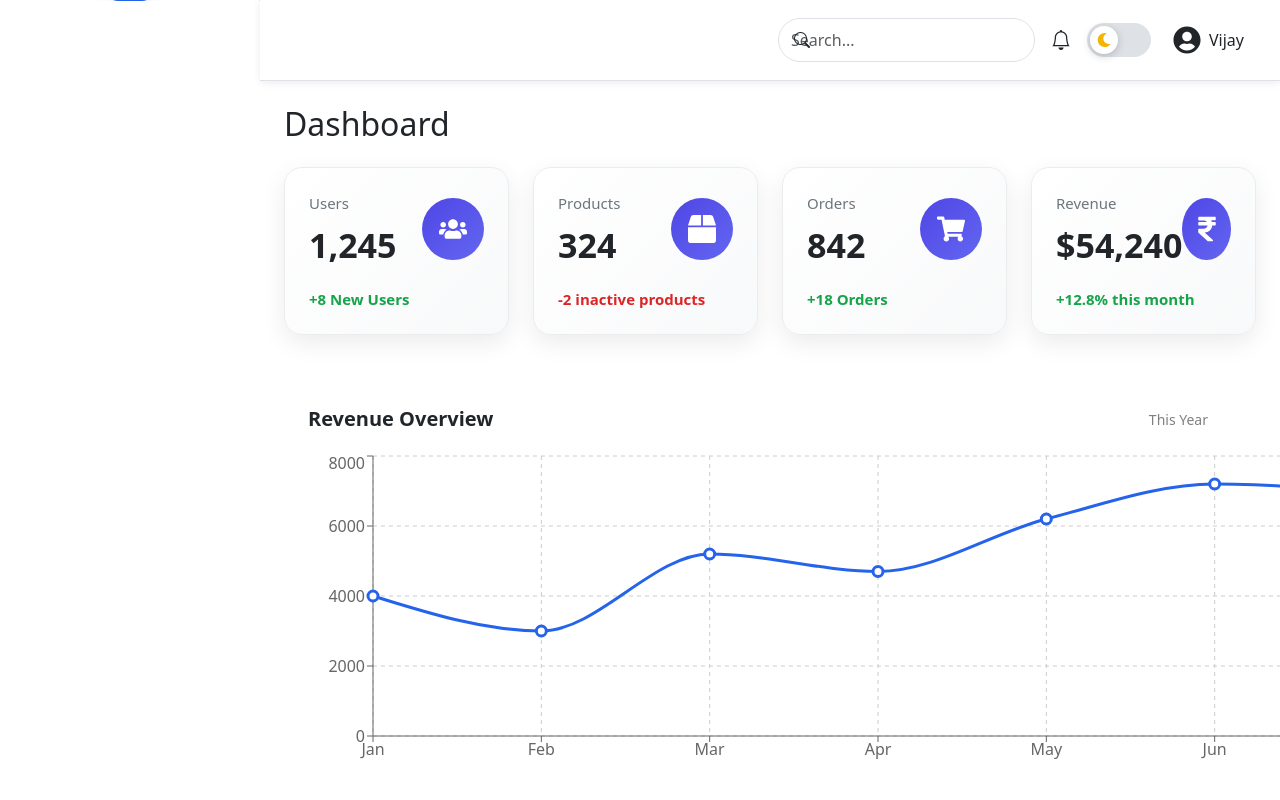
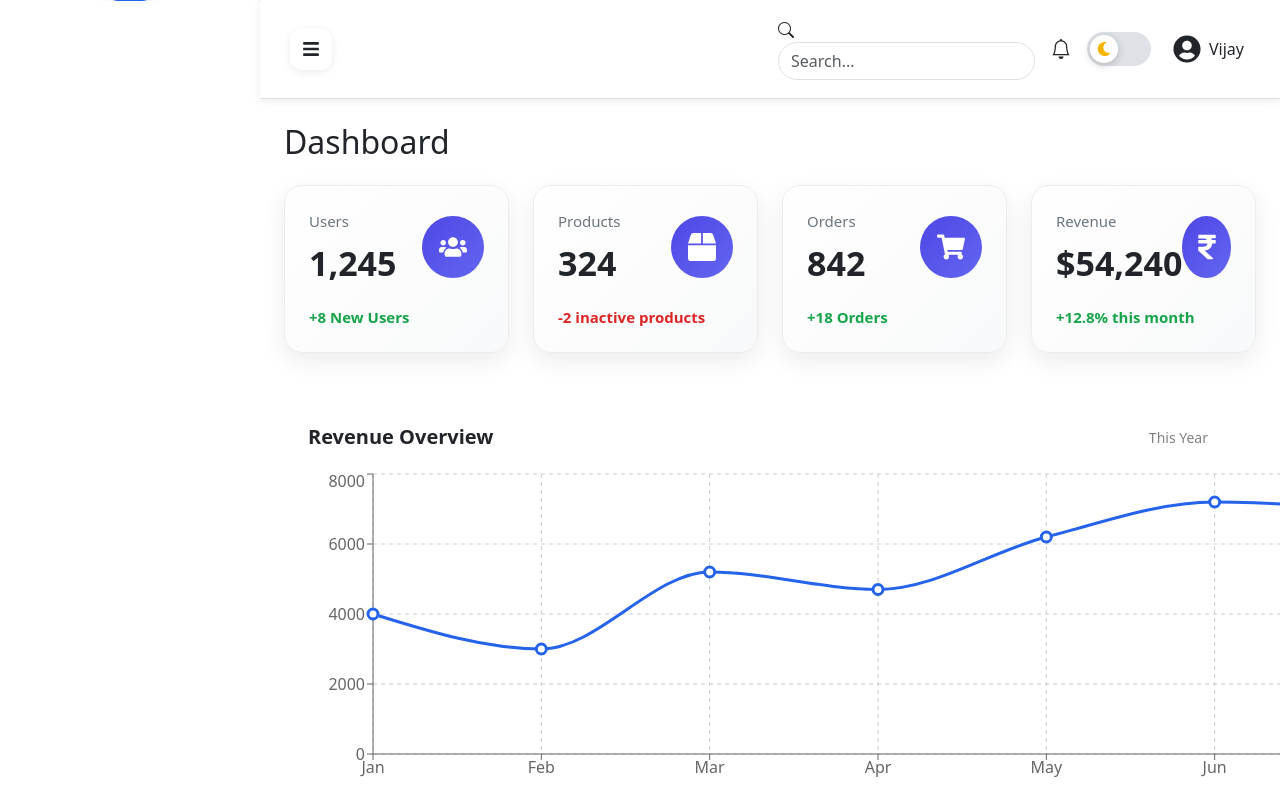
Before and after one commit to chaturbhujvijaydev-droid/react-dashboard, a React (Vite) app: page / in a window 1280 px wide. Shown: the top 800 px of the page. Built offline with nearby package versions, Linux system fonts and the light colour scheme; grey boxes are pictures that could not be loaded.

Commit message:
Revert Navbar.css to previous version from yesterday

```diff
--- a/src/components/layout/Navbar.css
+++ b/src/components/layout/Navbar.css
@@ -3,81 +3,53 @@
 color: var(--text-color);
 border-bottom: 1px solid var(--border-color);
   padding: 18px 30px;
-  box-shadow: 0 2px 8px rgba(0, 0, 0, 0.08);
-  display: flex;
-  justify-content: space-between;
-  align-items: center;
+  box-shadow: 0 2px 8px rgba(0,0,0,.08);
+
+  input {
+    border-radius: 20px;
   }
 
-.navbar-custom input {
-  border-radius: 50px;
+  i {
+    cursor: pointer;
+    transition: .3s;
+
+    &:hover {
+      color: #2563eb;
+    }
   }
 
-.navbar-custom i {
-  cursor: pointer;
-  transition: color 0.3s ease;
-}
-
-.navbar-custom i:hover {
-  color: #2563eb;
-}
-
-.navbar-custom img {
+  img {
     width: 40px;
     height: 40px;
     object-fit: cover;
   }
-
-.navbar-menu-btn {
-  display: none;
-  border: none;
-  background: none;
-  font-size: 22px;
-  cursor: pointer;
-  color: inherit;
 }
 
-.navbar-actions {
-  align-items: center;
+.menu-btn{
+display:none;
+
+border:none;
+
+background:none;
+
+font-size:22px;
 }
 
-.navbar-search-wrapper {
-  position: relative;
-  display: flex;
-  align-items: center;
+.navbar-search{
+
+width:260px;
 }
 
-.navbar-search {
-  width: 340px;
-  padding: 0.75rem 1.2rem 0.75rem 3.5rem;
-  border-radius: 40px;
-  border: 1px solid var(--border-color);
-  background: var(--background);
-  color: var(--text-color);
-  height: 44px;
-  box-sizing: border-box;
+@media(max-width:991px){
+
+.menu-btn{
+
+display:block;
 }
 
-.search-icon {
-  position: absolute;
-  left: 16px;
-  color: var(--text-color);
-  font-size: 1rem;
-  pointer-events: none;
-  top: 50%;
-  transform: translateY(-50%);
+.navbar-search{
+
+display:none;
 }
 
-.navbar-icon {
-  font-size: 1.2rem;
 }
-
-@media (max-width: 991px) {
-  .navbar-menu-btn {
-    display: block;
-  }
-
-  .navbar-search {
-    display: none;
-  }
-}
```
Lines whose indentation alone changed are shown as unchanged.
